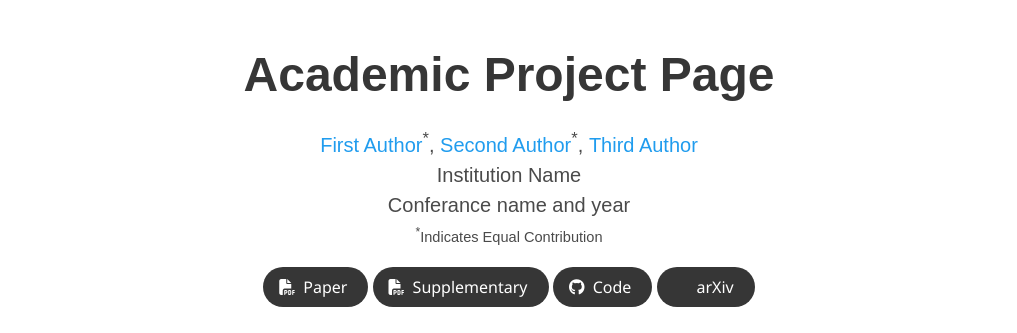
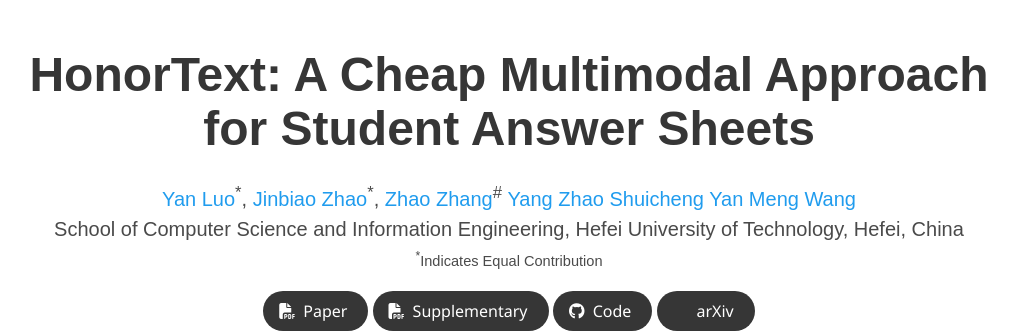
Before and after one commit to hfutly66/HonorText, a plain HTML site: page index.html in a window 1280 px wide. Shown: the top 333 px of the page, without its empty margins (131-1148 px from the left). Drawn offline with nearby package versions, Linux system fonts and the light colour scheme; some icons are missing; a web font is replaced by a local one.

Commit message:
Update index.html

```diff
--- a/index.html
+++ b/index.html
@@ -24,7 +24,7 @@
   <meta name="viewport" content="width=device-width, initial-scale=1">
 
 
-  <title>Academic Project Page</title>
+  <title>HonorText</title>
   <link rel="icon" type="image/x-icon" href="static/images/favicon.ico">
   <link href="https://fonts.googleapis.com/css?family=Google+Sans|Noto+Sans|Castoro"
   rel="stylesheet">
@@ -52,20 +52,31 @@
       <div class="container is-max-desktop">
         <div class="columns is-centered">
           <div class="column has-text-centered">
-            <h1 class="title is-1 publication-title">Academic Project Page</h1>
+            <h1 class="title is-1 publication-title">HonorText: A Cheap Multimodal Approach for Student Answer Sheets</h1>
             <div class="is-size-5 publication-authors">
               <!-- Paper authors -->
               <span class="author-block">
-                <a href="FIRST AUTHOR PERSONAL LINK" target="_blank">First Author</a><sup>*</sup>,</span>
+                <a href="FIRST AUTHOR PERSONAL LINK" target="_blank">Yan Luo</a><sup>*</sup>,</span>
                 <span class="author-block">
-                  <a href="SECOND AUTHOR PERSONAL LINK" target="_blank">Second Author</a><sup>*</sup>,</span>
+                  <a href="SECOND AUTHOR PERSONAL LINK" target="_blank">Jinbiao Zhao</a><sup>*</sup>,</span>
                   <span class="author-block">
-                    <a href="THIRD AUTHOR PERSONAL LINK" target="_blank">Third Author</a>
+                    <a href="THIRD AUTHOR PERSONAL LINK" target="_blank">Zhao Zhang</a><sup>#</sup>
+                  </span>
+                  <span class="author-block">
+                    <a href="THIRD AUTHOR PERSONAL LINK" target="_blank">Yang Zhao</a>
+                  </span>
+                  <span class="author-block">
+                    <a href="THIRD AUTHOR PERSONAL LINK" target="_blank">Shuicheng Yan</a>
+                  </span>
+                  <span class="author-block">
+                    <a href="THIRD AUTHOR PERSONAL LINK" target="_blank">Meng Wang</a>
                   </span>
                   </div>
 
                   <div class="is-size-5 publication-authors">
-                    <span class="author-block">Institution Name<br>Conferance name and year</span>
+                    <span class="author-block">School of Computer Science and Information Engineering, Hefei University of Technology, Hefei, China
+<!--                       <br>Conferance name and year -->
+                    </span>
                     <span class="eql-cntrb"><small><br><sup>*</sup>Indicates Equal Contribution</small></span>
                   </div>
 
```
